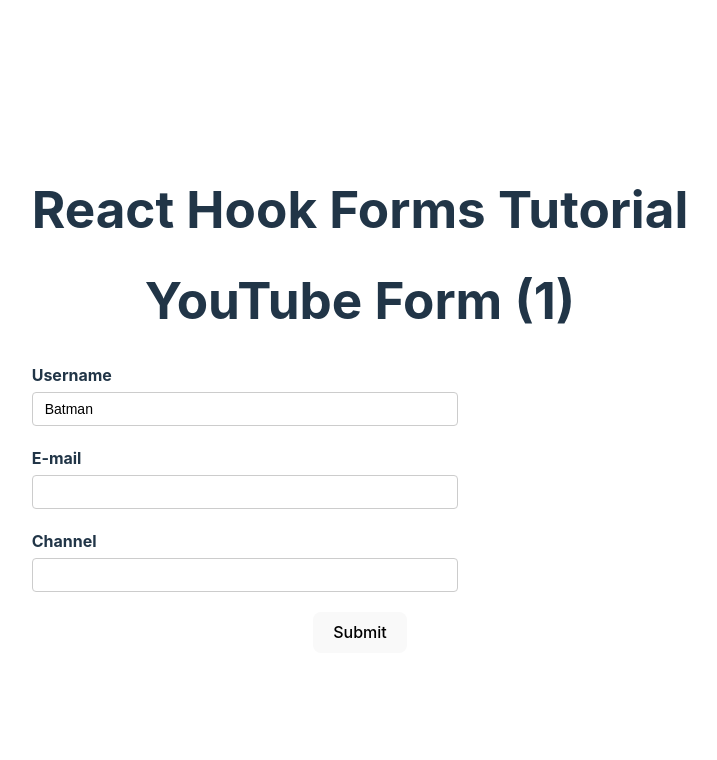
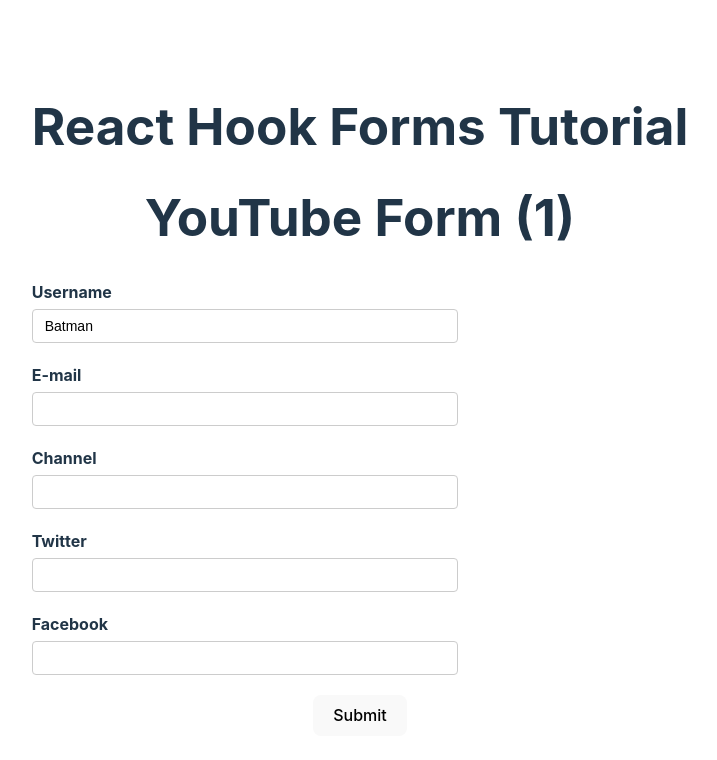
Before and after one commit to 4nth0ny1/react-hook-forms-demo, a React (Vite) app: page / in a window 1280 px wide. Shown: the top 760 px of the page, without its empty margins (280-997 px from the left). Built offline with nearby package versions, Linux system fonts and the light colour scheme.

Commit message:
added nested social object (#6)
Co-authored-by: Anthony Catullo <anthonycatullo@oatslam.cable.rcn.com>

```diff
--- a/src/components/YouTubeForm.tsx
+++ b/src/components/YouTubeForm.tsx
@@ -7,6 +7,7 @@
   username: string;
   email: string;
   channel: string;
+  social: { twitter: string; facebook: string };
 };
 
 const YouTubeForm = () => {
@@ -15,6 +16,10 @@
       username: "Batman",
       email: "",
       channel: "",
+      social: {
+        twitter: "",
+        facebook: "",
+      },
     },
   });
   const { register, control, handleSubmit, formState } = form;
@@ -87,6 +92,16 @@
           </p>
         </div>
 
+        <div className="form-control">
+          <label htmlFor="twitter">Twitter</label>
+          <input type="text" id="twitter" {...register("social.twitter")} />
+        </div>
+
+        <div className="form-control">
+          <label htmlFor="facebook">Facebook</label>
+          <input type="text" id="facebook" {...register("social.facebook")} />
+        </div>
+
         <button>Submit</button>
       </form>
       <DevTool control={control} />
```
